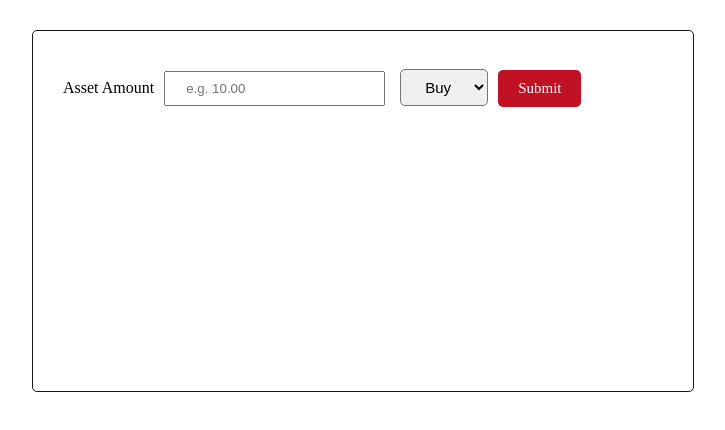
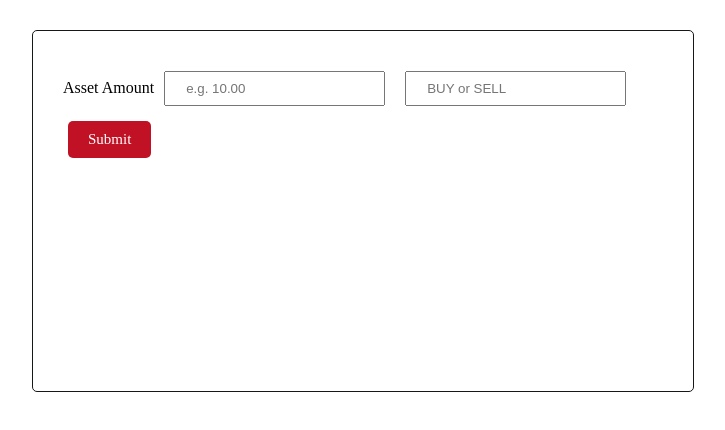
Before and after one commit to alvinlim540/TT3_Group27, a React (Create React App) app in the folder dbshack/: page / in a window 1280 px wide. Shown: the top 430 px of the page, without its empty margins (277-1002 px from the left). Built offline with nearby package versions, Linux system fonts and the light colour scheme.

Commit message:
Change of order type method

```diff
--- a/dbshack/src/components/BuyAsset.js
+++ b/dbshack/src/components/BuyAsset.js
@@ -2,7 +2,7 @@ import { useState } from "react";
 import Button from "./Button";
 
 const BuyAsset = ({ onBuy }) => {
-  const [amount, setAmount] = useState("");
+  const [amount, orderType, setAmount] = useState("");
 
   //Buy Asset
   const buyAsset = async ({ amount }) => {
@@ -56,6 +56,11 @@ const BuyAsset = ({ onBuy }) => {
       return;
     }
 
+    if (!orderType) {
+        alert("Please specify BUY or SELL.");
+        return;
+    }
+
     onBuy({ amount });
 
     setAmount("");
@@ -71,13 +76,20 @@ const BuyAsset = ({ onBuy }) => {
           type="text"
           placeholder="e.g. 10.00"
           value={amount}
-          onChange={(e) => setAmount(e.target.value)}
+        //   onChange={(e) => setAmount(e.target.value)}
         />
 
-        <select className="dropdown">
+        {/* <select className="dropdown">
             <option className="dropdown-content" value="BUY">Buy</option>
             <option className="dropdown-content" value="SELL">Sell</option>
-        </select>
+        </select> */}
+
+        <input
+            className="input"
+            type="text"
+            placeholder="BUY or SELL"
+            value={orderType}
+        />
 
         <Button text="Submit" onClick={
             "Hi"
```
